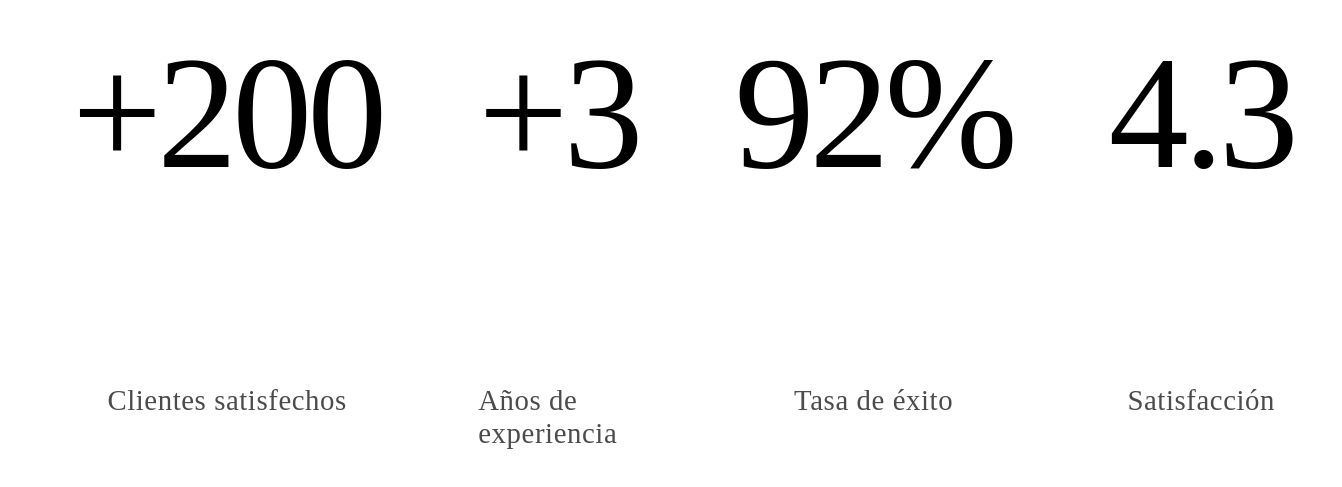
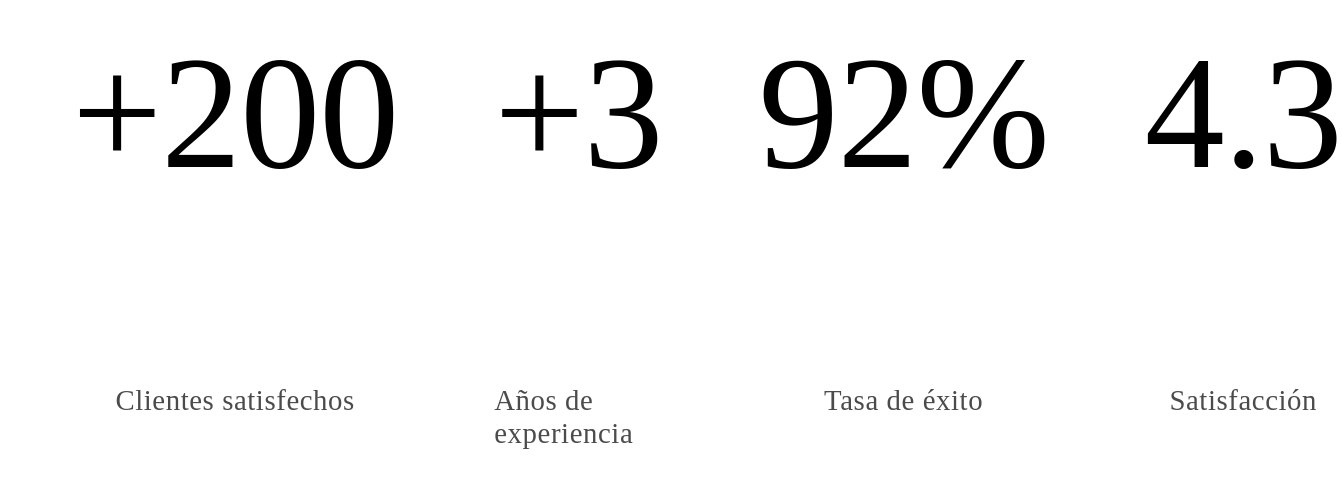
Before and after one commit to LucianoTreachi/consultora-de-negocios, a React (Vite) app: page / in a window 1280 px wide. Shown: the part 1454-1941 px from the top of the page, 1342 px wide, since content can reach past the window. Built offline with nearby package versions, Linux system fonts and the light colour scheme; the HTML template or start-up script is replaced by a standard one.

Commit message:
Cambiar letter-spacing de -5px a -1px

```diff
--- a/src/sections/numbersSection/NumbersSection.module.css
+++ b/src/sections/numbersSection/NumbersSection.module.css
@@ -21,7 +21,7 @@
   font-size: 10rem;
   font-weight: 500;
   color: var(--color-4);
-  letter-spacing: -5px;
+  letter-spacing: -1px;
 }
 
 .box p {
```
